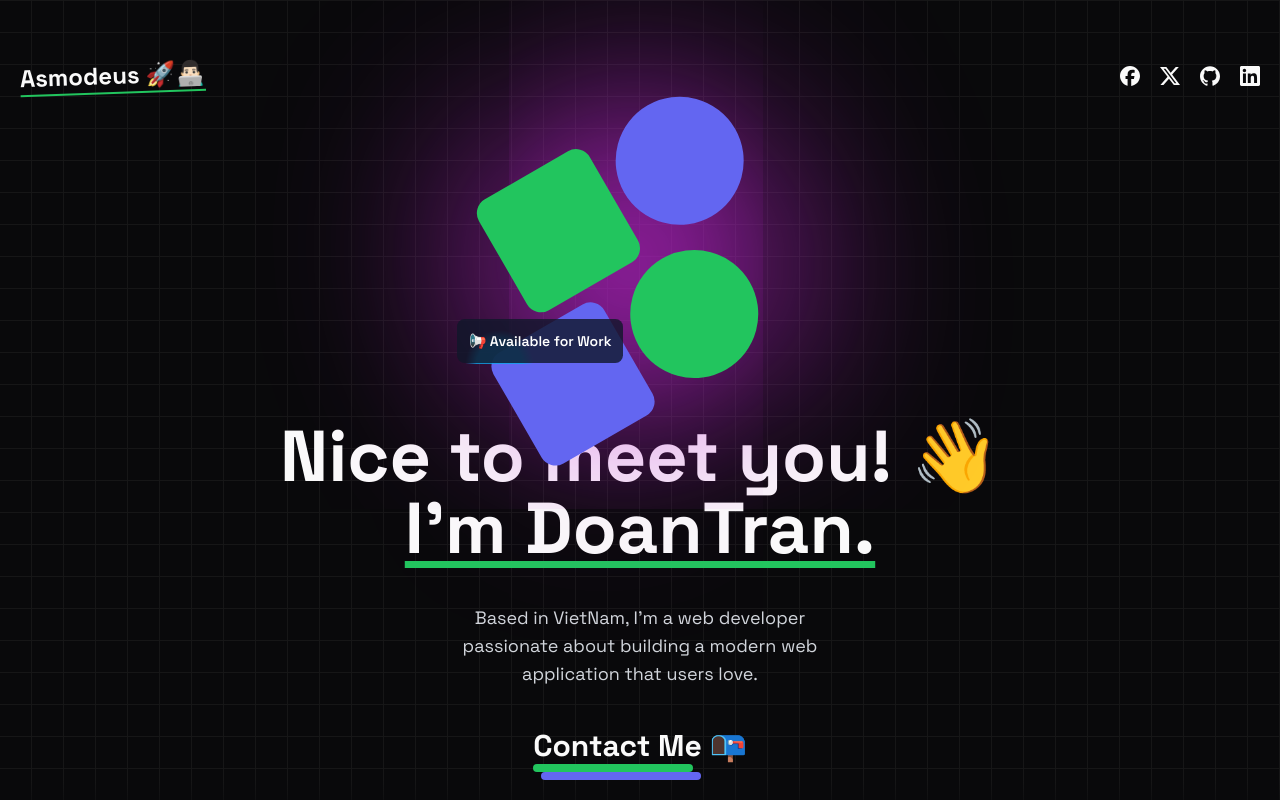
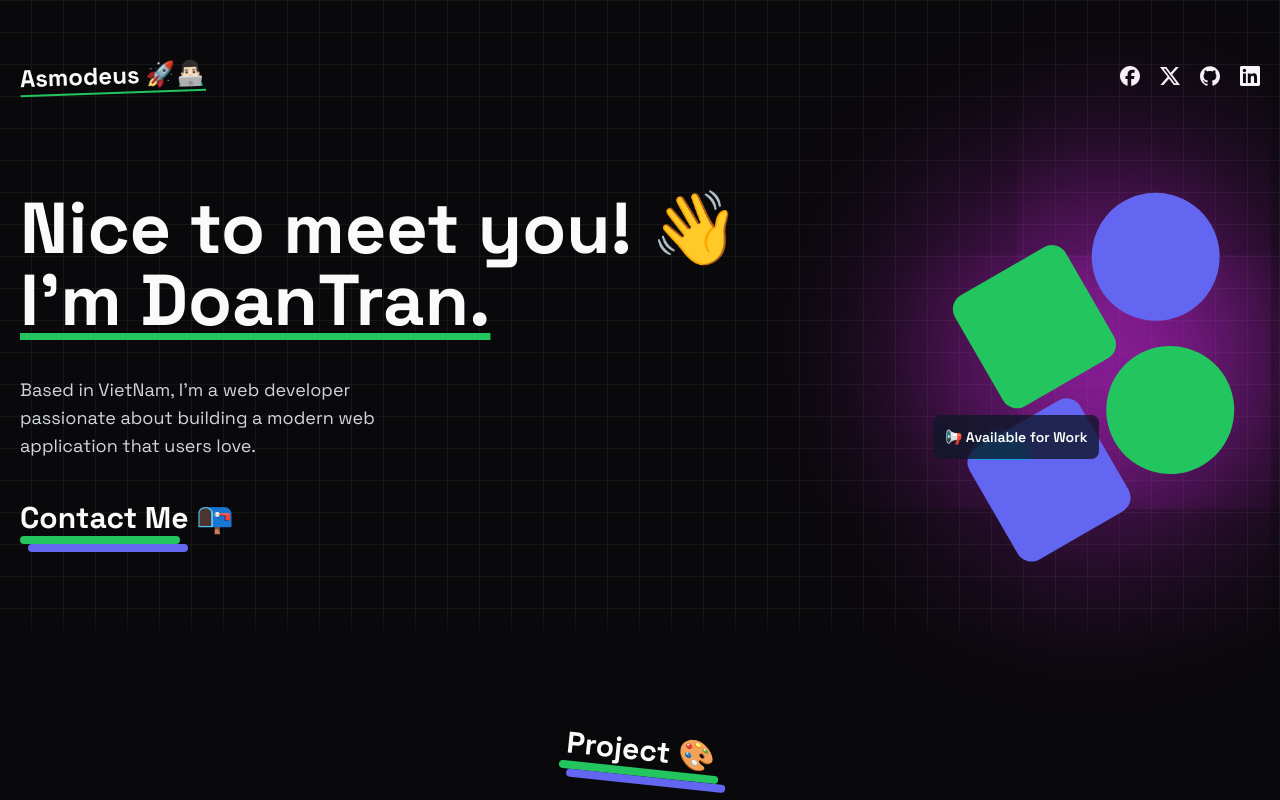
Before and after one commit to Gressi-177/portfolio, a Next.js app: page / in a window 1280 px wide. Shown: the top 800 px of the page. Built offline with nearby package versions, Linux system fonts and the light colour scheme.

Commit message:
refactor: update hero section layout for responsiveness

```diff
--- a/src/components/common/hero-section.tsx
+++ b/src/components/common/hero-section.tsx
@@ -4,9 +4,9 @@ import Button from '../base/moving-border'
 
 export default function HeroSection() {
   return (
-    <div className="relative z-10 flex min-h-[60vh] flex-col items-center justify-between gap-14 md:gap-0">
-      <div className="order-2 flex flex-col items-center space-y-10 text-center">
-        <h1 className="text-4xl font-bold md:text-7xl">
+    <div className="relative z-10 flex min-h-[60vh] flex-col items-center justify-between gap-14 lg:flex-row lg:gap-0">
+      <div className="order-2 flex flex-col items-center space-y-10 text-center lg:order-1 lg:items-start lg:text-start">
+        <h1 className="text-4xl font-bold lg:text-7xl">
           Nice to meet you! 👋
           <br />
           <span className="underline decoration-green-500 underline-offset-8">
```
